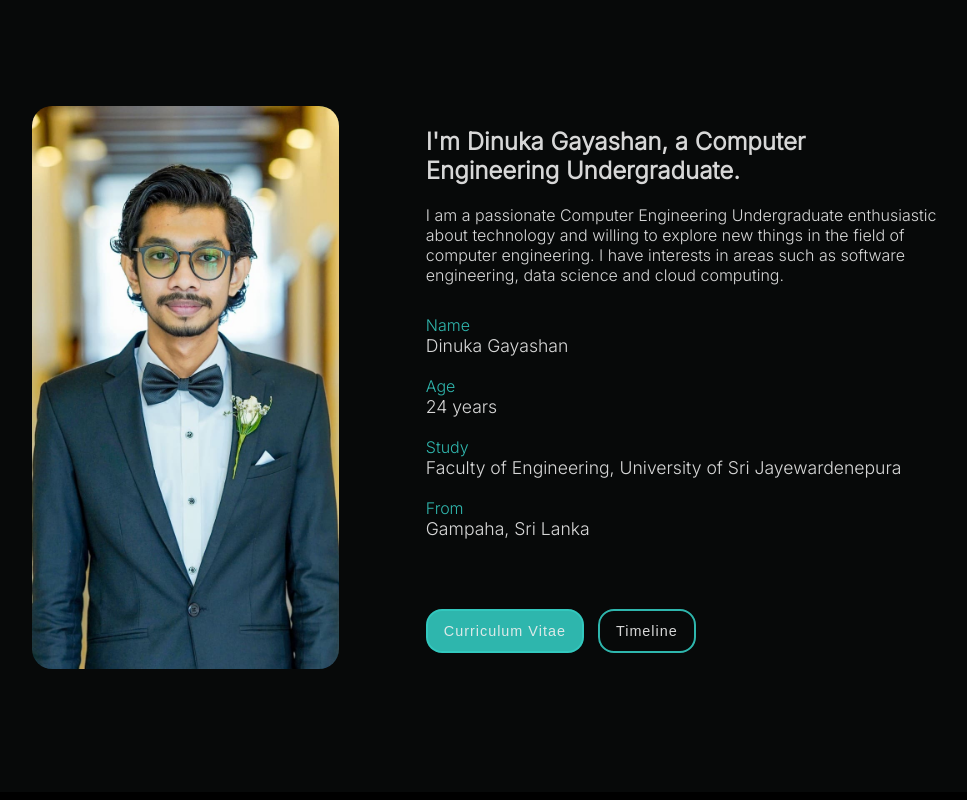
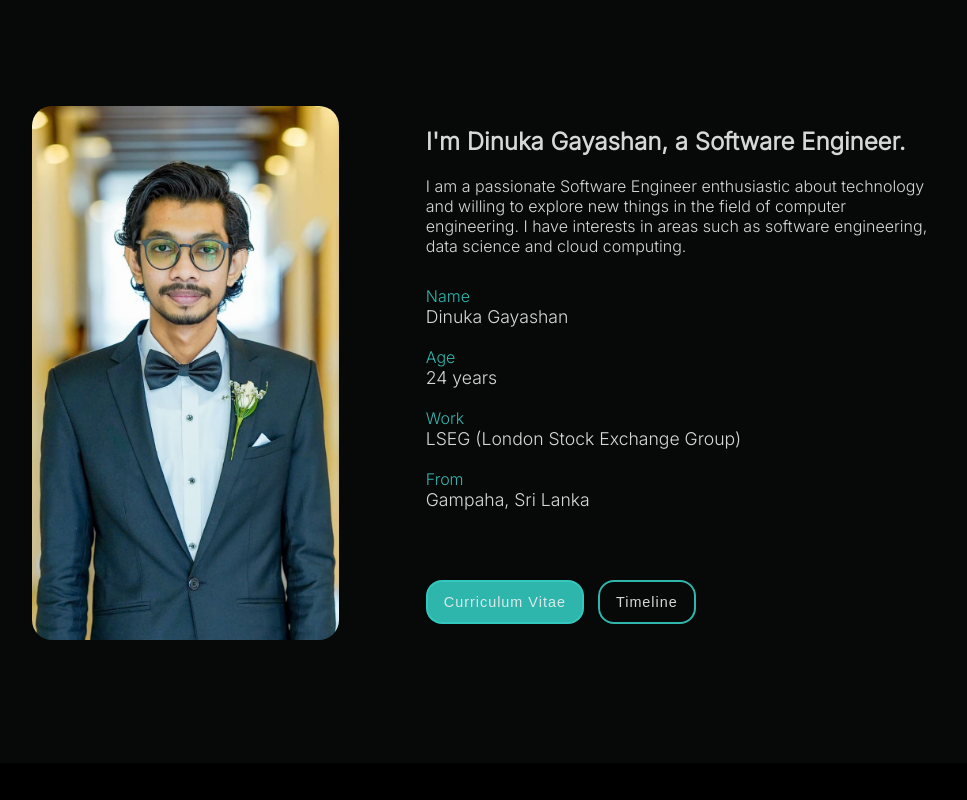
Before and after one commit to DinukaGayashan/DinukaGayashan, a plain HTML site: page index.html in a window 1280 px wide. Shown: the part 1420-2220 px from the top of the page, without its empty margins (163-1130 px from the left). Drawn offline with Linux system fonts and the light colour scheme.

Commit message:
update with new occupation

```diff
--- a/index.html
+++ b/index.html
@@ -65,15 +65,15 @@
             </div>
             <div class="about-text-column">
                 <p class="about-text">
-                    <span class="tagline">I'm Dinuka Gayashan, a Computer Engineering Undergraduate.</span><br>
-                    I am a passionate Computer Engineering Undergraduate enthusiastic about technology and willing to
+                    <span class="tagline">I'm Dinuka Gayashan, a Software Engineer.</span><br>
+                    I am a passionate Software Engineer enthusiastic about technology and willing to
                     explore new things in the field of computer engineering. I have interests in areas such as software
                     engineering, data science and cloud computing.
                 </p>
                 <div class="about-details-list">
                     Name<br><span>Dinuka Gayashan</span><br>
                     Age<br><span>24 years</span><br>
-                    Study<br><span>Faculty of Engineering, University of Sri Jayewardenepura</span><br>
+                    Work<br><span>LSEG (London Stock Exchange Group)</span><br>
                     From<br><span>Gampaha, Sri Lanka</span><br>
                 </div>
                 <div class="about-details-buttons">
@@ -261,6 +261,12 @@
     <section class="experiences" id="experiences">
         <h1>Experiences</h1>
         <ul class="experience-cards" id="experience-cards">
+            <li class="experience-card card">
+                <img alt="LSEG-logo" src="assets/logos/experiences/London_Stock_Exchange_Group-logo.jpeg">
+                <h4>LSEG (London Stock Exchange Group)</h4>
+                <b>Software Engineer</b>
+                Jul 2024-Present<br><br>
+            </li>
             <li class="experience-card card">
                 <img alt="CENSOC-logo" src="assets/logos/experiences/CENSOC-logo.jpeg">
                 <h4>CENSOC - Computer Engineering Society of FOE USJ</h4>
--- a/js/script.js
+++ b/js/script.js
@@ -81,9 +81,9 @@ const textScramble = new TextScramble(title);
 const titles = [
     'A Human',
     'Tech Enthusiast',
+    'Software Engineer',
     'Computer Engineering Undergraduate',
     'Programmer',
-    'Software Developer',
     'Hobbyist Photographer',
 ];
 let counter = 0;
```
Also changed, not shown: assets/logos/experiences/London_Stock_Exchange_Group-logo.jpeg (added).
